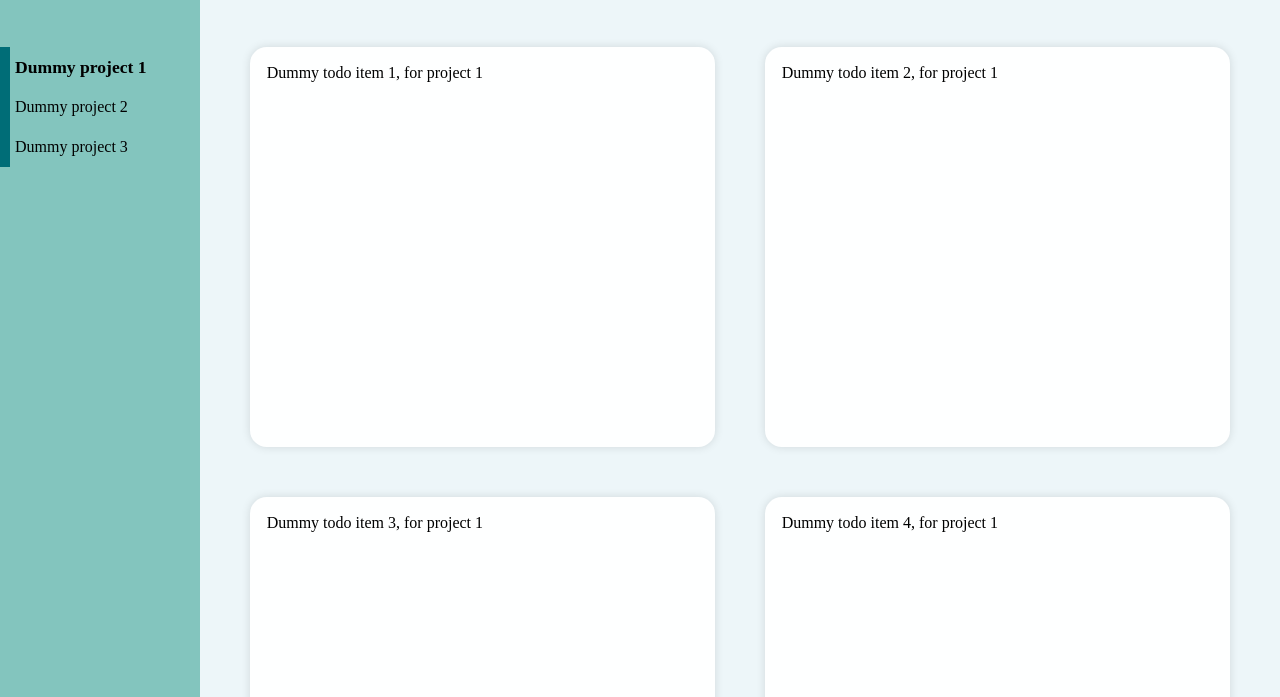
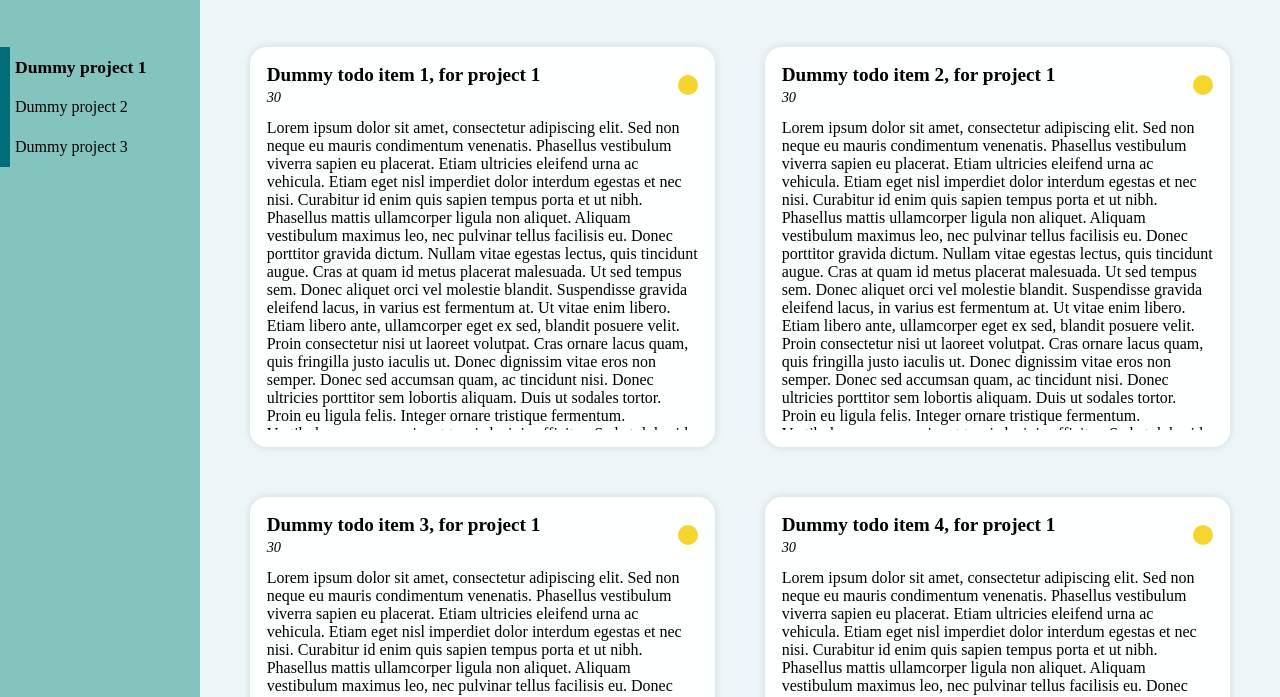
Before and after one commit to bjorn1213/odin-todo-list, a website built with webpack: page dist/index.html in a window 1280 px wide. Shown: the part 103-800 px from the top of the page. Built offline with nearby package versions, Linux system fonts and the light colour scheme; files whose address does not match are found by name; a web font is replaced by a local one.

Commit message:
Basic todo item styling

```diff
--- a/src/Controller/dataHandler.js
+++ b/src/Controller/dataHandler.js
@@ -1,6 +1,12 @@
 import portfolioFactory from "../Model/portfolio";
 import projectFactory from "../Model/project";
 import todoItemFactory from "../Model/todoItem";
+
+const dummyText = `Lorem ipsum dolor sit amet, consectetur adipiscing elit. Sed non neque eu mauris condimentum venenatis. Phasellus vestibulum viverra sapien eu placerat. Etiam ultricies eleifend urna ac vehicula. Etiam eget nisl imperdiet dolor interdum egestas et nec nisi. Curabitur id enim quis sapien tempus porta et ut nibh. Phasellus mattis ullamcorper ligula non aliquet. Aliquam vestibulum maximus leo, nec pulvinar tellus facilisis eu. Donec porttitor gravida dictum. Nullam vitae egestas lectus, quis tincidunt augue. Cras at quam id metus placerat malesuada.
+Ut sed tempus sem. Donec aliquet orci vel molestie blandit. Suspendisse gravida eleifend lacus, in varius est fermentum at. Ut vitae enim libero. Etiam libero ante, ullamcorper eget ex sed, blandit posuere velit. Proin consectetur nisi ut laoreet volutpat. Cras ornare lacus quam, quis fringilla justo iaculis ut. Donec dignissim vitae eros non semper. Donec sed accumsan quam, ac tincidunt nisi. Donec ultricies porttitor sem lobortis aliquam. Duis ut sodales tortor. Proin eu ligula felis. Integer ornare tristique fermentum.
+Vestibulum posuere enim at turpis lacinia efficitur. Sed at dolor id est ullamcorper euismod quis quis dui. Phasellus odio enim, lacinia nec pulvinar eget, accumsan et nibh. Nam eleifend ultrices nulla, ut elementum dui vestibulum vel. In et massa mauris. Vestibulum vehicula velit ullamcorper vulputate finibus. Aliquam erat volutpat. Sed malesuada sem eu velit pretium, quis luctus tellus congue.
+Curabitur tincidunt enim eu nisl iaculis, ut faucibus arcu posuere. Nullam gravida nunc in risus faucibus, non luctus quam fermentum. Proin eu turpis pulvinar, sagittis nibh eget, faucibus sem. Mauris vitae neque nec odio dignissim iaculis. In sem nibh, imperdiet eget dignissim non, sollicitudin euismod risus. Vestibulum nunc mi, tincidunt in massa quis, bibendum mollis nulla. Donec ultricies, mi at luctus aliquet, ipsum mauris congue tellus, eu rutrum metus eros nec ex. Maecenas in maximus nulla, ut ultricies neque.
+Morbi id nunc quis sem congue elementum. Sed sit amet ipsum eu neque efficitur aliquet. Donec justo lorem, dapibus eu nunc quis, facilisis auctor augue. Maecenas id bibendum nisi. Maecenas interdum auctor pellentesque. Phasellus hendrerit ante sit amet viverra elementum. Nulla interdum dui sed lectus eleifend, eget ornare sapien tempus. Nunc dictum dapibus massa, et varius dui vehicula vel. Morbi sit amet aliquam enim. Phasellus nulla elit, lacinia nec tellus sed, dignissim imperdiet risus. Praesent molestie, justo in iaculis dictum, odio mauris sagittis quam, eget efficitur nisl diam ac ligula. Vestibulum facilisis augue vel dolor dapibus fermentum. Etiam at felis rhoncus, laoreet nunc eget, mattis justo. Nunc sit amet massa non nisi dignissim fringilla. Vivamus vulputate nibh tortor, quis imperdiet sem ullamcorper ut.`;
 
 const getDummyPortfolio = () => {
   const portfolio = portfolioFactory("Dummy portfolio");
@@ -15,7 +21,7 @@ const getDummyPortfolio = () => {
     for (let iTodo = 0; iTodo < todoCount; iTodo++) {
       const todo = todoItemFactory(
         `Dummy todo item ${iTodo + 1}, for project ${iProject + 1}`,
-        "Dummy todo description"
+        dummyText
       );
 
       project.addTodoItem(todo);
--- a/src/Model/todoItem.js
+++ b/src/Model/todoItem.js
@@ -16,10 +16,11 @@ export default function todoItemFactory(
   }
 
   // Set to uncompleted, and implement toggle
-  let todoCompleted = false;
+  let isCompleted = false;
   const toggleCompleted = () => {
-    todoCompleted = !todoCompleted;
+    isCompleted = !isCompleted;
   };
+  const getCompleted = () => isCompleted;
 
   // Define getters & setters
   const getTitle = () => title;
@@ -54,6 +55,7 @@ export default function todoItemFactory(
     setDueDate,
     getPriority,
     setPriority,
+    getCompleted,
     toggleCompleted,
   };
 }
--- a/src/View/assets/todo.css
+++ b/src/View/assets/todo.css
@@ -1,5 +1,8 @@
 :root {
   --todo-background-color: #feffff;
+  --color-high-priority: #f52b2b;
+  --color-medium-priority: #f5862b;
+  --color-low-priority: #f5d72b;
 }
 
 #todo-overview {
@@ -19,4 +22,55 @@
   padding: calc(var(--padding) / 3);
   background-color: var(--todo-background-color);
   box-shadow: 0px 0px 10px 0px rgba(0, 0, 0, 0.12);
+
+  display: grid;
+  grid-template-columns: 1fr auto;
+  grid-template-rows: auto auto 1fr;
+  gap: 0.2rem;
 }
+
+.todo-title {
+  font-size: 1.2rem;
+  font-weight: bold;
+  grid-row: 1;
+  grid-column: 1;
+}
+
+.todo-date {
+  font-style: italic;
+  font-weight: 200;
+  font-size: 0.9rem;
+  grid-row: 2;
+  grid-column: 1;
+}
+
+.todo-priority {
+  grid-row: 1 / 3;
+  grid-column: 2;
+
+  --size: 20px;
+  width: var(--size);
+  height: var(--size);
+  background-color: var(--todo-background-color);
+  align-self: center;
+  border-radius: var(--size);
+}
+
+.todo-priority.priority-Low {
+  background-color: var(--color-low-priority);
+}
+
+.todo-priority.priority-Medium {
+  background-color: var(--color-medium-priority);
+}
+
+.todo-priority.priority-High {
+  background-color: var(--color-high-priority);
+}
+
+.todo-description {
+  padding-top: 10px;
+  grid-row: 3;
+  grid-column: 1 / -1;
+  overflow: auto;
+}
--- a/src/View/viewModule.js
+++ b/src/View/viewModule.js
@@ -55,7 +55,33 @@ const createTodoItem = (id, todo) => {
 
   todoItem.classList.add("todo-item");
   todoItem.id = `todo-${id}`;
-  todoItem.textContent = todo.getTitle();
+
+  const title = todo.getTitle();
+  const titleDOM = document.createElement("div");
+  titleDOM.classList.add("todo-title");
+  titleDOM.textContent = title;
+
+  const dueDate = todo.getDueDate();
+  const dueDateDOM = document.createElement("div");
+  dueDateDOM.classList.add("todo-date");
+  dueDateDOM.textContent = dueDate;
+
+  const description = todo.getDescription();
+  const descriptionDOM = document.createElement("div");
+  descriptionDOM.classList.add("todo-description");
+  descriptionDOM.textContent = description;
+
+  const priority = todo.getPriority();
+  const priorityDOM = document.createElement("div");
+  priorityDOM.classList.add("todo-priority");
+  priorityDOM.classList.add(`priority-${priority}`);
+
+  const completed = todo.getCompleted();
+  if (completed) {
+    priorityDOM.classList.add("todo-completed");
+  }
+
+  todoItem.append(titleDOM, dueDateDOM, priorityDOM, descriptionDOM);
 
   return todoItem;
 };
```
Also changed, not shown: dist/main.js.
